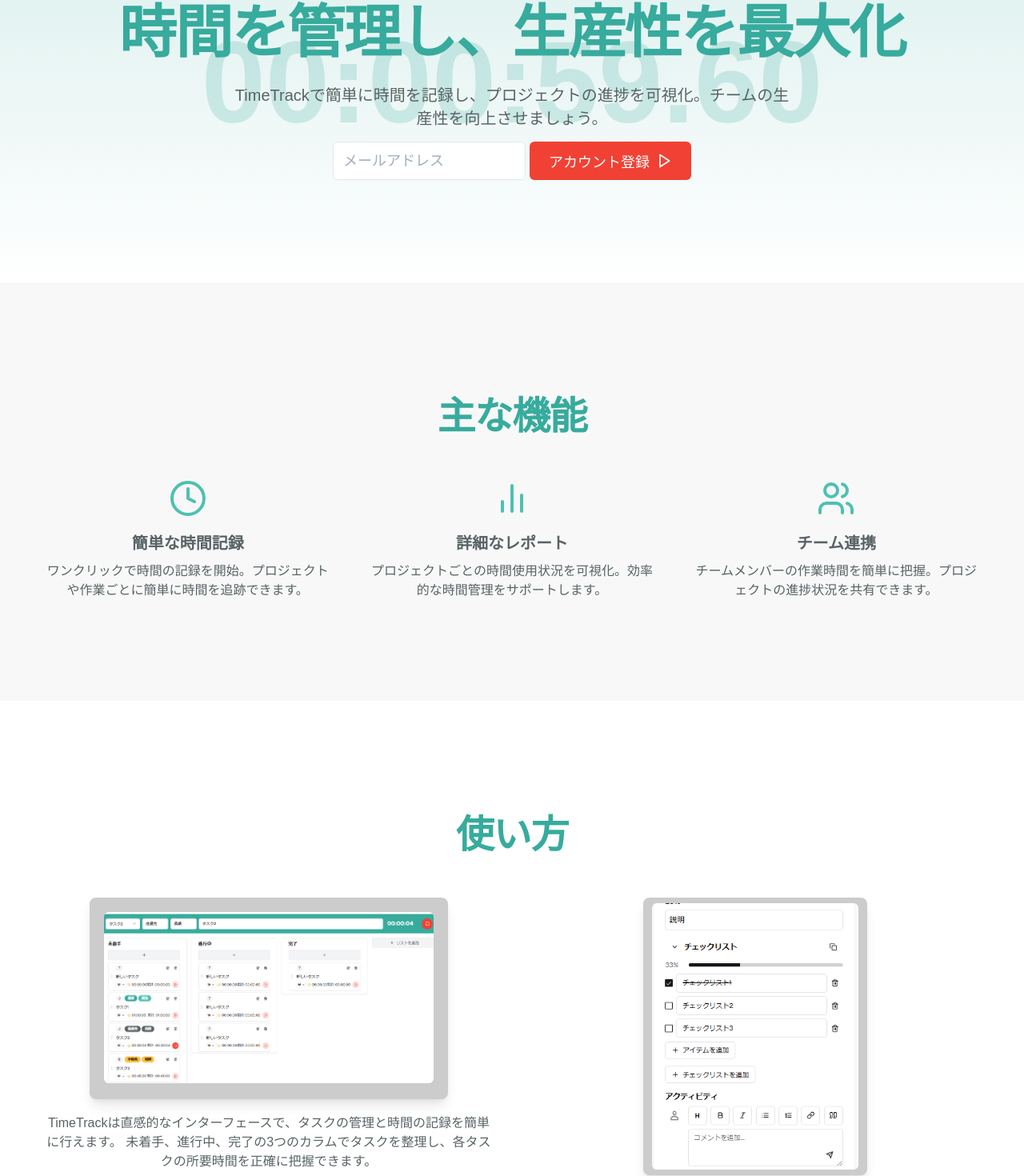
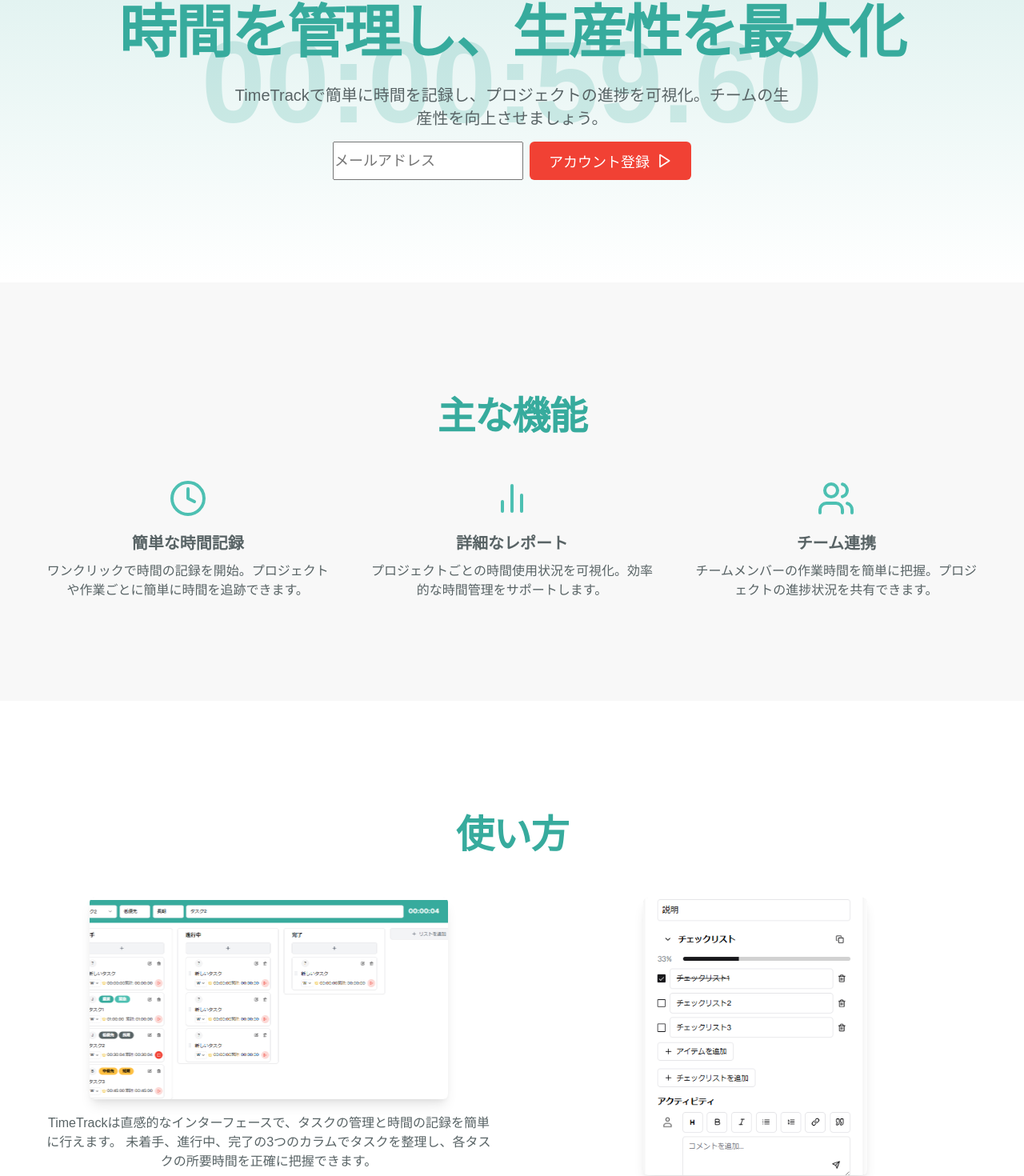
Before and after one commit to ishotinc/TimeTask, a Next.js app: page / in a window 1280 px wide. Shown: the part 211-1681 px from the top of the page at 80% size. Built offline with nearby package versions, Linux system fonts and the light colour scheme.

Commit message:
update: eslintのエラー修正

```diff
--- a/src/app/_components/input.tsx
+++ b/src/app/_components/input.tsx
@@ -7,7 +7,7 @@ export interface InputProps extends InputHTMLAttributes<HTMLInputElement> {
 }
 
 const Input = forwardRef<HTMLInputElement, InputProps>(
-  ({ className, error, ...props }, ref) => {
+  ({ ...props }, ref) => {
     return (
       <input
         className={styles.input}
--- a/src/app/page.tsx
+++ b/src/app/page.tsx
@@ -1,6 +1,7 @@
 "use client"
 
 import React, { useEffect, useRef, useState } from 'react'
+import Image from "next/image";
 import { Button } from "@/app/_components/button"
 import { Input } from "@/app/_components/input"
 import { Clock, BarChart2, Users, Play } from "lucide-react"
@@ -140,7 +141,7 @@ export default function LandingPage() {
               <div className={styles.howItWorksItem}>
               <div className={styles.mockupPcWrapper}>
                 <div className={styles.mockupBackground} data-dimensions="1920x1080"></div>
-                <img
+                <Image fill={true}
                   src="/TimeTrackInterface.png"
                   alt="TimeTrackインターフェース"
                   className={styles.interfacePcImage}
@@ -154,7 +155,7 @@ export default function LandingPage() {
               <div className={styles.howItWorksItem}>
               <div className={`${styles.mockupSpWrapper} ${styles.smartphone}`}>
                 <div className={styles.mockupBackground} data-dimensions="1170x2532"></div>
-                <img
+                <Image fill={true}
                   src="/TaskView.png"
                   alt="タスク詳細ビュー"
                   className={styles.interfaceSpImage}
```
